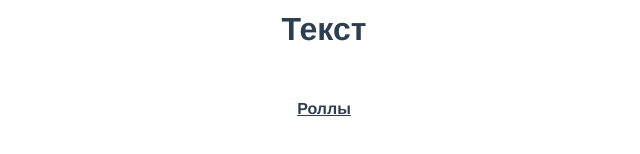
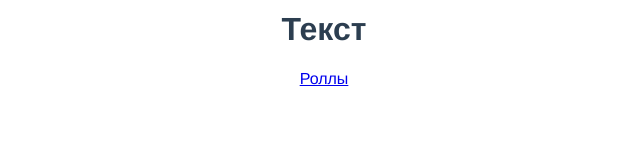
Before and after one commit to HikkiYarik/foodshop, a Vue app: page / in a window 1280 px wide. Shown: the part 172-326 px from the top of the page, without its empty margins (316-956 px from the left). Built offline with nearby package versions, Linux system fonts and the light colour scheme.

Commit message:
problem with router v3

```diff
--- a/src/App.vue
+++ b/src/App.vue
@@ -2,7 +2,7 @@
   <router-view/>
   <div id="nav">
     <router-link to="/" exact active-class="active"></router-link>
-    <router-link to="/roll" active-class="active">Роллы</router-link>
+
   </div>
 </template>
 
--- a/src/views/Home.vue
+++ b/src/views/Home.vue
@@ -2,7 +2,7 @@
   <div class="home">
     <img alt="App logo" src="../assets/logo.png">
     <InHome/>
-
+    <router-link to="/roll" active-class="active">Роллы</router-link>
   </div>
 </template>
 
--- a/src/views/Roll.vue
+++ b/src/views/Roll.vue
@@ -1,5 +1,6 @@
 <template>
   <div class="roll">
+      <router-link to="/roll" active-class="active">Роллы</router-link>
       <InRoll/>
 
   </div>
```
